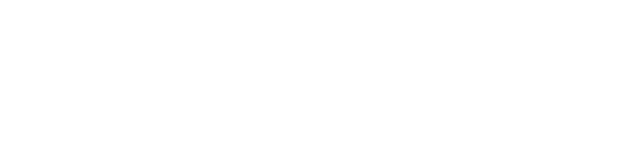
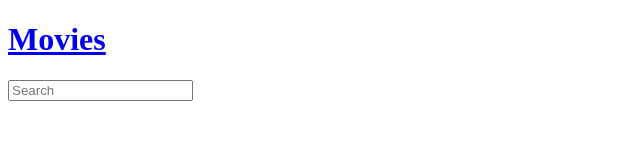
Before and after one commit to NickG254/MovieFlix, a plain HTML site: page index.html in a window 1280 px wide. Shown: the whole page, without its empty margins (0-640 px from the left). Drawn offline with Linux system fonts and the light colour scheme.

Commit message:
Add html content

```diff
--- a/index.html
+++ b/index.html
@@ -1,14 +1,25 @@
 <!DOCTYPE html>
 <html lang="en">
+
 <head>
     <meta charset="UTF-8">
     <meta http-equiv="X-UA-Compatible" content="IE=edge">
     <meta name="viewport" content="width=device-width, initial-scale=1.0">
     <link rel="stylesheet" href="./assets/css/style.css">
-    <title>Document</title>
+    <title>MovieFlix</title>
 </head>
+
 <body>
-
+    <header>
+        <a href="#">
+            <h1>Movies</h1>
+        </a>
+        <form id="form">
+            <input type="text" id="search" placeholder="Search" class="search" />
+        </form>
+    </header>
+    <main id="main"></main>
     <script src="./assets/js/main.js"></script>
 </body>
+
 </html>
```
